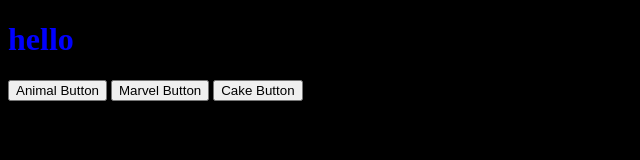
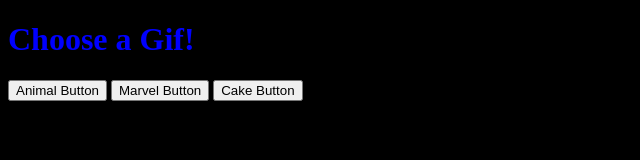
Before and after one commit to prestoncarroll/gif-homework, a plain HTML site: page index.html in a window 1280 px wide. Shown: the whole page, without its empty margins (0-640 px from the left). Drawn offline with nearby package versions, Linux system fonts and the light colour scheme.

Commit message:
added new color and titles

```diff
--- a/index.html
+++ b/index.html
@@ -5,7 +5,7 @@
     <meta charset="UTF-8">
     <meta name="viewport" content="width=device-width, initial-scale=1.0">
     <meta http-equiv="X-UA-Compatible" content="ie=edge">
-    <title></title>
+    <title>Gif Tastic</title>
     <link rel="stylesheet" href="stylesheet.css">
 
 </head>
@@ -14,7 +14,7 @@
 
 
     <body id="wholeBody">
-        <h1> hello </h1>
+        <h1> Choose a Gif! </h1>
 
         <button id="animal-button">Animal Button</button>
         <button id="marvel-button">Marvel Button</button>
```
